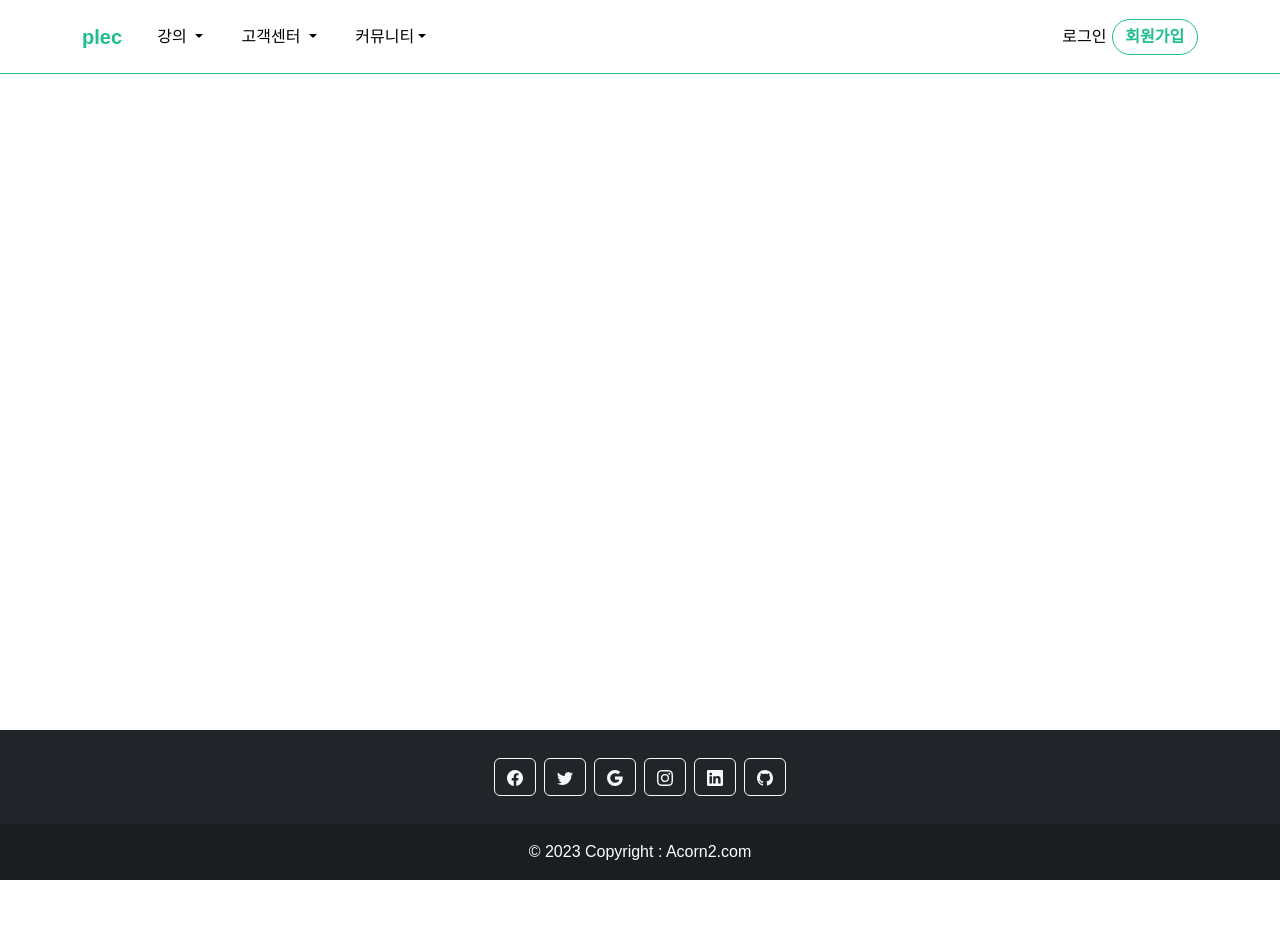
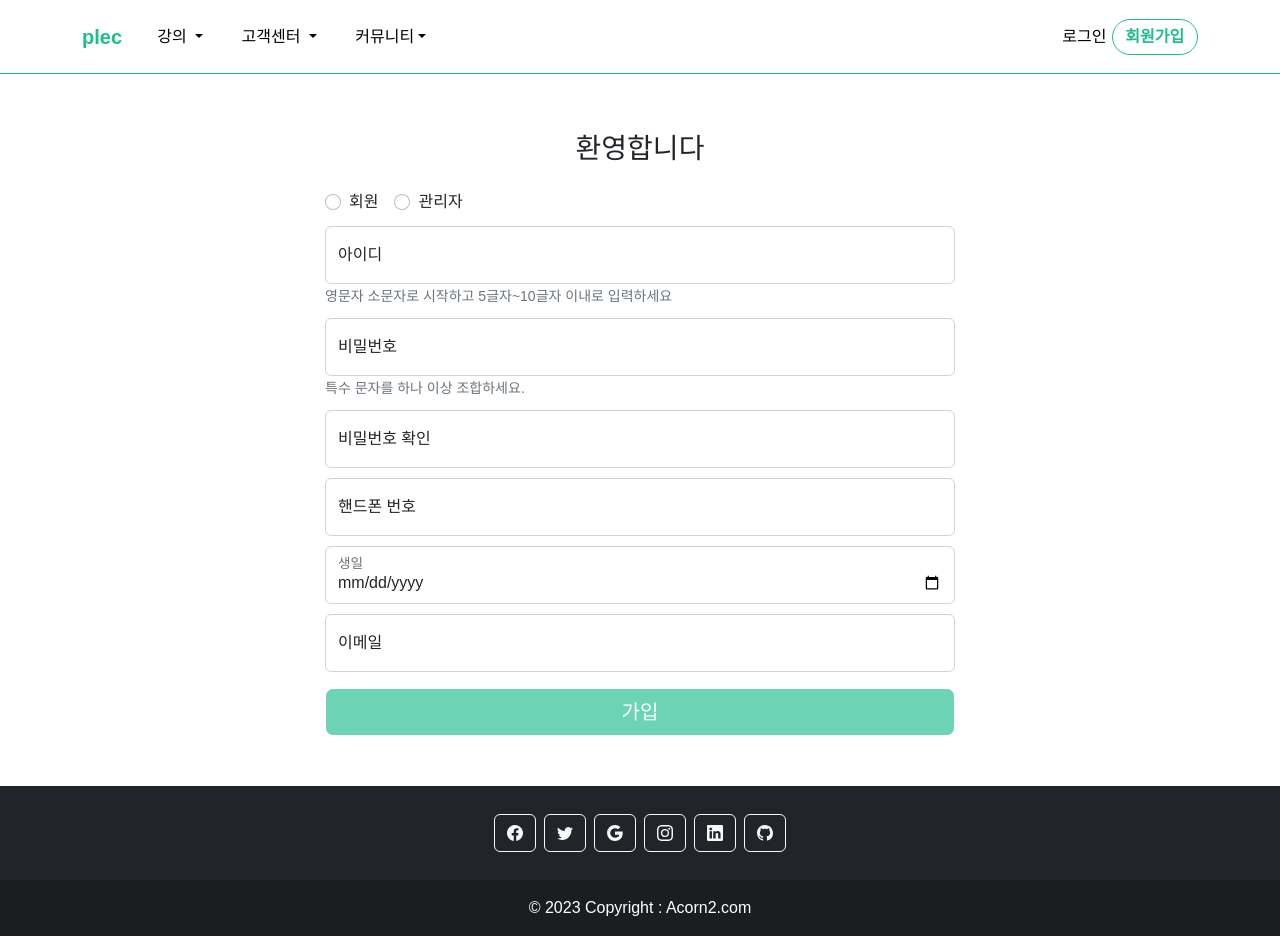
Before and after one commit to Acorn202210/Web, a Vue app: page /signup in a window 1280 px wide. Before the commit the page ends 880 px from the top, so only its background shows below. Built offline with nearby package versions, Linux system fonts and the light colour scheme.

Commit message:
회원가입 화면 구현 및 api연동

```diff
--- a/package.json
+++ b/package.json
@@ -14,7 +14,9 @@
     "bootstrap-vue": "^2.23.1",
     "core-js": "^3.8.3",
     "vue": "^3.2.47",
+    "vue-quill-editor": "^3.0.6",
     "vue-router": "^4.1.6",
+    "vue2-editor": "^2.10.3",
     "vuejs-paginate": "^2.1.0",
     "vuex": "^4.0.2",
     "vuex-persistedstate": "^4.1.0"
--- a/src/assets/css/user.css
+++ b/src/assets/css/user.css
@@ -24,7 +24,7 @@ textarea{
 }
 
 .form-signin #floatingId {
-  margin-top: 50px;
+  margin-top: 10px;
 }
 
 .form-signin input[type="password"] {
@@ -39,9 +39,12 @@ textarea{
 
 .form-signin #floatingEmail {
   margin-top: 10px;
-  margin-bottom : 30px
+}
 
+.form-login{
+  text-align: center;
 }
+
 
 .button{
 	background: #1EBD8E;
@@ -59,8 +62,3 @@ textarea{
 	font-family: 'Noto Sans', sans-serif;
 	margin-top:100px;
 }
-
-main{
-  text-align: center;
-
-}
--- a/src/components/notice/insert.vue
+++ b/src/components/notice/insert.vue
@@ -1,25 +1,9 @@
 <template>
-  <div>insert</div>
+  <div>
+
+  </div>
 </template>
 
-  <script>
-//   import axios from 'axios'
-  export default {
-      name: 'Notice',
-        data(){
-        return{
+<script>
 
-        }
-        },
-      created(){
-
-      },
-      methods:{
-
-      }
-  }
-  </script>
-
-  <style>
-
-  </style>
+</script>
--- a/src/components/user/Login.vue
+++ b/src/components/user/Login.vue
@@ -1,7 +1,7 @@
 <template>
 	<div>
     <div class="container userform">
-			<main class="form-signin w-100 m-auto">
+			<main class="form-signin form-login w-100 m-auto">
 			  <form @submit.prevent="submitForm">
 			    <h1 class="mb-3 fw-normal main">login</h1>
 			    <div class="form-floating">
--- /dev/null
+++ b/src/components/user/signup.vue
@@ -0,0 +1,158 @@
+<template>
+  <div class="container userform">
+    <main class="form-signin w-100 m-auto mt-5">
+      <h3 class="text-center mb-3 fw-normal">환영합니다</h3>
+      <form v-on:submit="onSubmit" @submit.prevent="submitForm" id="myForm">
+        <div class="mt-4">
+          <div class="form-check form-check-inline">
+            <input v-model="isManager" class="form-check-input" type="radio" name="isManager" id="inlineRadio1" value="N">
+            <label class="form-check-label" for="inlineRadio1">회원</label>
+          </div>
+          <div class="form-check form-check-inline">
+            <input v-model="isManager" class="form-check-input" type="radio" name="isManager" id="inlineRadio2" value="Y">
+            <label class="form-check-label" for="inlineRadio2">관리자</label>
+          </div>
+        </div>
+        <div class="form-floating">
+          <input v-on:input="onIdInput" v-model="id" v-bind:class="{ 'is-valid': isIdValid, 'is-invalid': !isIdValid && isIdDirty }" type="text" class="form-control" name="id" id="floatingId" placeholder="아이디" />
+          <label for="floatingId">아이디</label>
+          <small class="form-text text-muted">영문자 소문자로 시작하고 5글자~10글자 이내로 입력하세요</small>
+          <div class="valid-feedback">사용 가능한 아이디 입니다.</div>
+          <div class="invalid-feedback">사용할 수 없는 아이디 입니다.</div>
+        </div>
+        <div class="form-floating">
+          <input v-on:input="onPwdInput" v-model="pwd" v-bind:class="{'is-valid':isPwdValid, 'is-invalid':!isPwdValid && isPwdDirty}" type="password" class="form-control" name="pwd" id="floatingPwd" placeholder="비밀번호" />
+          <label for="floatingPassword">비밀번호</label>
+          <small class="form-text text-muted">특수 문자를 하나 이상 조합하세요.</small>
+          <div class="invalid-feedback">비밀 번호를 확인 하세요</div>
+        </div>
+        <div class="form-floating">
+          <input v-on:input="onPwdInput" v-model="pwd2" type="password" class="form-control" name="pwd2" id="floatingPwd2" placeholder="비밀번호 확인" />
+          <label for="floatingPassword2">비밀번호 확인</label>
+        </div>
+        <div class="form-floating">
+          <input type="text" v-model="phone" class="form-control" name="phone" id="floatingPhone" placeholder="핸드폰 번호" />
+          <label for="floatingPhone">핸드폰 번호</label>
+        </div>
+        <div class="form-floating">
+          <input type="date" v-model="birth" class="form-control" name="birth" id="floatingBirth" placeholder="생일" />
+          <label for="floatingBirth">생일</label>
+        </div>
+        <div class="form-floating">
+          <input v-on:input="onEmailInput" v-model="email" v-bind:class="{'is-valid':isEmailValid, 'is-invalid':!isEmailValid && isEmailDirty}" type="email" class="form-control" name="email" id="floatingEmail" placeholder="이메일" />
+          <label for="floatingEmail">이메일</label>
+          <div class="invalid-feedback email-feedbak">이메일 형식에 맞게 입력하세요.</div>
+        </div>
+        <button style="background:#1EBD8E; color:#fff" v-bind:disabled="!isFormValid" class="w-100 button btn btn-lg mt-3" type="submit">가입</button>
+      </form>
+    </main>
+  </div>
+</template>
+
+<script>
+import axios from 'axios';
+export default {
+  name: 'Signup',
+  data() {
+    return {
+      isIdValid: false,
+      isPwdValid: false,
+      isEmailValid: false,
+      isManager:'',
+      id: "",
+      email: "",
+      pwd: "",
+      pwd2: "",
+      phone:"",
+      birth:"",
+      isIdDirty: false,
+      isEmailDirty: false,
+      isPwdDirty: false,
+    }
+  },
+  computed: {
+    isFormValid() {
+      // 모델을 활용해서 얻어낼 값이 있으면 얻어낸다.
+      let result = this.isIdValid && this.isPwdValid && this.isEmailValid;
+      // 함수에서 리턴해주는 값을 모델처럼 사용하면 됨.
+      return result;
+    }
+  },
+  methods: {
+    onIdInput() {
+      this.isIdDirty = true;
+      const reg = /^[a-z].{4,9}$/;
+      const isMatch = reg.test(this.id);
+      if (!isMatch) {
+        this.isIdValid = false;
+        return;
+      }
+
+      const self = this;
+      const url = 'http://localhost:9000/project/api/users/checkid';
+      const data = { lecUserId: this.id }
+      axios.get(url, { params: data })
+        .then(function (response) {
+          console.log(response);
+          if (response.data.body.isValid) {
+            self.isIdValid = true;
+          } else {
+            self.isIdValid = false;
+          }
+        })
+    },
+    onPwdInput() {
+      this.isPwdDirty = true;
+      const reg = /[\W]/;
+      if (!reg.test(this.pwd)) {
+        this.isPwdValid = false;
+        return;
+      }
+
+      if (this.pwd == this.pwd2) {
+        this.isPwdValid = true;
+      } else {
+        this.isPwdValid = false;
+      }
+    },
+
+    onEmailInput() {
+      this.isEmailDirty = true;
+
+      const reg = /^[0-9a-zA-Z]([-_.]?[0-9a-zA-Z])*@[0-9a-zA-Z]([-_.]?[0-9a-zA-Z])*.[a-zA-Z]{2,3}$/i;
+      if (!reg.test(this.email)) {
+        this.isEmailValid = false;
+      } else {
+        this.isEmailValid = true;
+      }
+    },
+    onSubmit(e) {
+      if (!this.isFormValid) {
+        e.preventDefault();
+      }
+    },
+    submitForm(){
+      const url = 'http://localhost:9000/project/api/users';
+      const data = {
+        lecUserId: this.id,
+        managerYn: this.isManager,
+        userBirth: this.birth,
+        userEmail: this.email,
+        userPhone: this.phone,
+        userPwd : this.pwd,
+        userNickname:"dd"
+      }
+      var vm = this;
+      axios.post(url, data)
+        .then(function (response) {
+          console.log(response);
+          alert('환영합니다! 회원가입 되었습니다!');
+          vm.$router.push('/login');
+        })
+    }
+  }
+}
+</script>
+<style>
+@import '../../assets/css/user.css'
+</style>
```
Also changed, not shown: src/components/common/Footer.vue (+25 -16 lines), src/components/common/Header.vue (+20 -18 lines), src/components/notice/Notice.vue (+45 -46 lines), src/components/notice/detail.vue (+16 -17 lines), src/router.js (+5 -2 lines), src/assets/css/style.css (line endings or trailing spaces), src/main.js (line endings or trailing spaces), 1 other file (tests, documents, lock files or other folders). Lines whose indentation alone changed are shown as unchanged.
